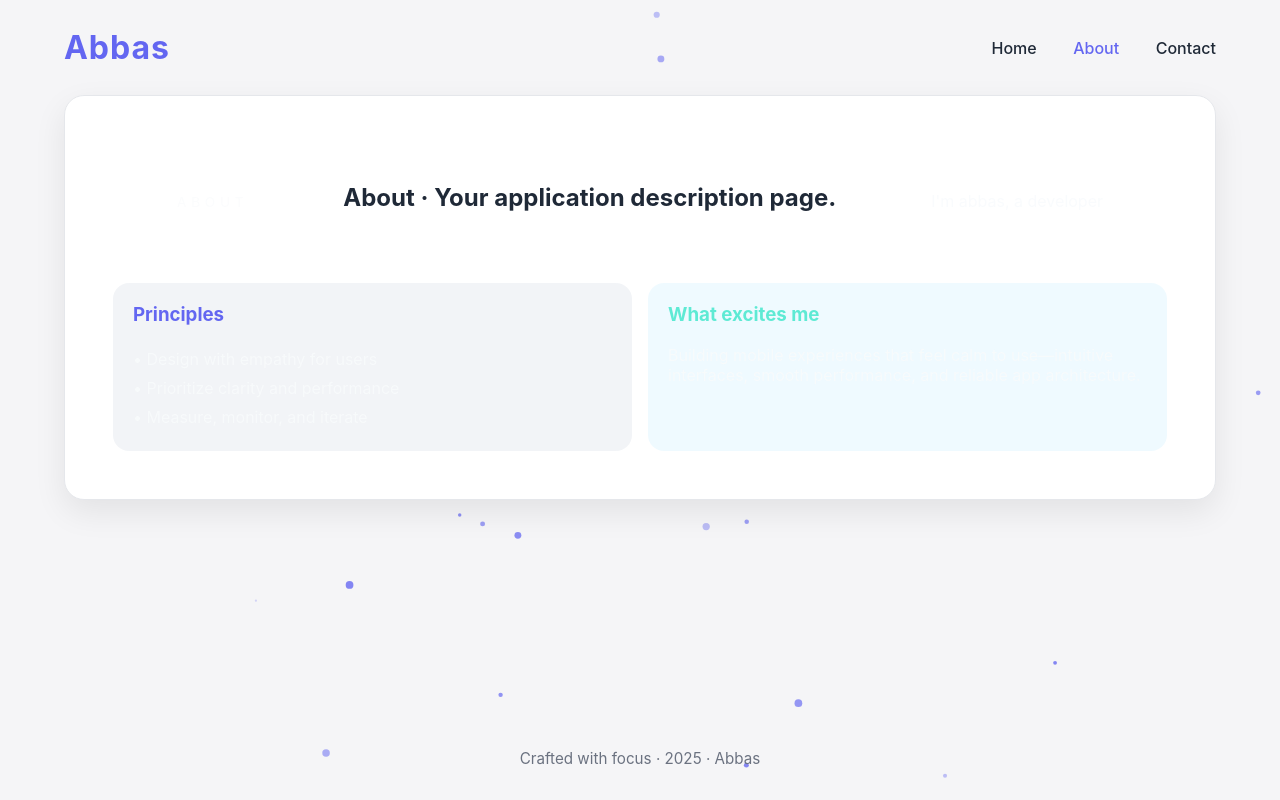
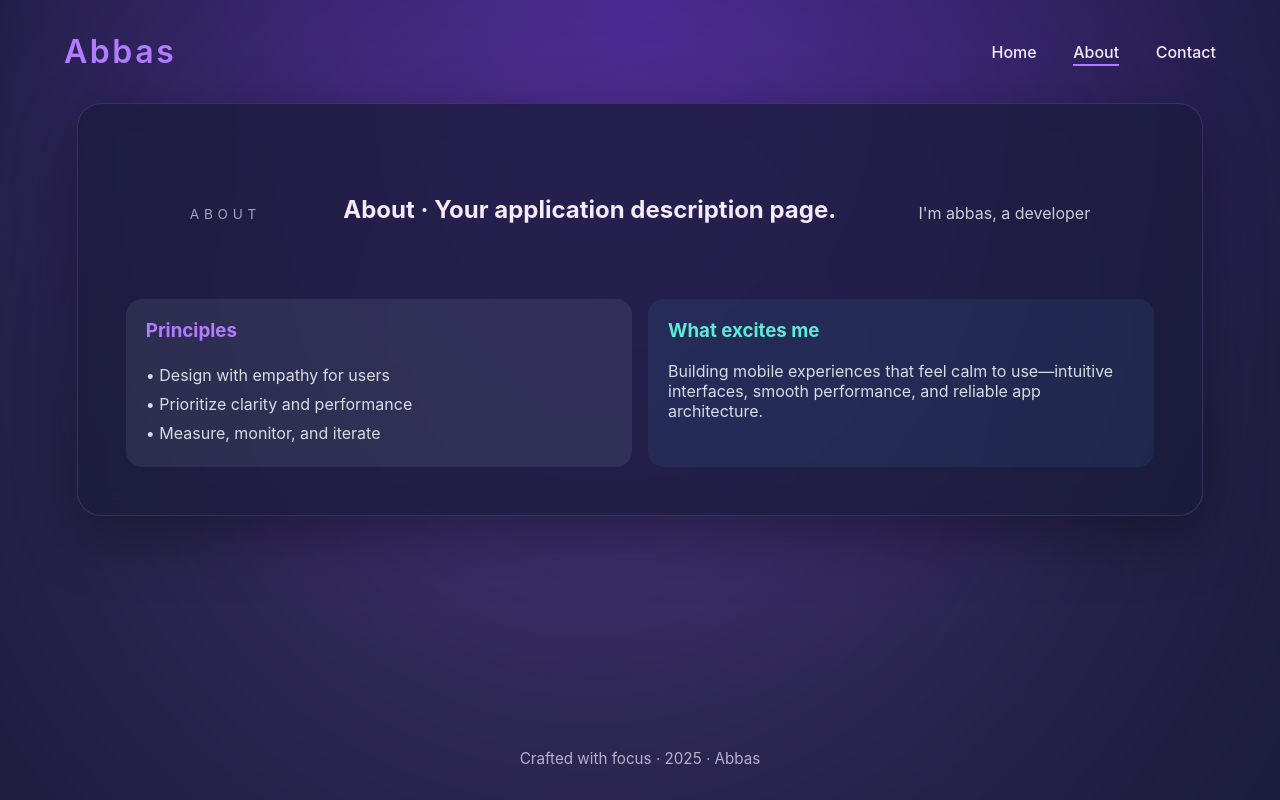
Before and after one commit to nsyedmuntazirabbas/FlaskWebApp1, a Flask app: page /about in a window 1280 px wide. Run offline with Flask 2, Linux system fonts and the light colour scheme; some libraries are stand-ins or nearby versions.

Commit message:
Update layout.html

```diff
--- a/flask_devops_app/FlaskWebProject1/templates/layout.html
+++ b/flask_devops_app/FlaskWebProject1/templates/layout.html
@@ -1,25 +1,24 @@
 <!DOCTYPE html>
 <html lang="en">
-
 <head>
     <meta charset="utf-8" />
-    <meta name="viewport" content="width=device-width, initial-scale=1" />
+    <meta name="viewport" content="width=device-width, initial-scale=1.0" />
     <title>{{ title }} · Abbas</title>
 
     <style>
         :root {
-            --bg: #f5f5f7;
-            --card: #ffffff;
-            --text: #1f2937;
-            --muted: #6b7280;
-            --accent: #6366f1; /* soft indigo */
-            --shadow: rgba(0, 0, 0, 0.08);
+            /* 🌈 Purple Futuristic Theme */
+            --bg: #1a1b3a;
+            --bg-gradient: radial-gradient(circle at top, #3b1e82 0%, #1a1b3a 70%);
+            --card: #262653;
+            --text: #f5eaff;
+            --accent: #b37bff;
         }
 
         body {
             margin: 0;
-            font-family: "Inter", system-ui, sans-serif;
-            background: var(--bg);
+            font-family: "Inter", "Segoe UI", system-ui, -apple-system, sans-serif;
+            background: var(--bg-gradient);
             color: var(--text);
             min-height: 100vh;
             display: flex;
@@ -28,65 +27,81 @@
             overflow-x: hidden;
         }
 
-        /* 🌟 Soft Floating Particles */
-        #particles {
+        /* ✨ Soft Glow Background Animation */
+        #glow-bg {
             position: fixed;
-            top: 0;
-            left: 0;
-            width: 100%;
-            height: 100%;
+            top: -20%;
+            left: -20%;
+            width: 140%;
+            height: 140%;
+            background: radial-gradient(circle, rgba(179, 123, 255, 0.25), transparent 70%);
+            filter: blur(120px);
+            animation: subtleGlow 12s ease-in-out infinite alternate;
+            z-index: -1;
             pointer-events: none;
-            z-index: -1;
+        }
+
+        @keyframes subtleGlow {
+            0% { transform: translate(0, 0) scale(1); }
+            100% { transform: translate(-5%, -5%) scale(1.2); }
         }
 
         header {
-            padding: 1.75rem clamp(1rem, 5vw, 4rem);
+            padding: 2rem clamp(1.5rem, 5vw, 4rem);
             display: flex;
             justify-content: space-between;
             align-items: center;
         }
 
         .brand {
-            font-size: clamp(1.5rem, 3vw, 2rem);
-            font-weight: 700;
+            font-size: clamp(1.25rem, 2.5vw, 2rem);
+            font-weight: 600;
+            letter-spacing: 0.08em;
             color: var(--accent);
-            letter-spacing: 0.03em;
         }
 
         nav a {
             color: var(--text);
             text-decoration: none;
             margin-left: 2rem;
-            font-weight: 500;
+            font-weight: 450;
             position: relative;
-            transition: color 0.25s ease;
         }
 
-        nav a:hover {
-            color: var(--accent);
+        nav a::after {
+            content: "";
+            position: absolute;
+            left: 0;
+            bottom: -4px;
+            width: 0;
+            height: 2px;
+            background: var(--accent);
+            transition: width 0.25s ease;
         }
 
-        nav a.active {
-            color: var(--accent);
+        nav a:hover::after,
+        nav a.active::after {
+            width: 100%;
         }
 
         main {
             flex: 1;
-            padding: 0 clamp(1rem, 5vw, 6rem) 3rem;
+            padding: 0 clamp(1.5rem, 6vw, 6rem) 3rem;
         }
 
         .card {
-            background: var(--card);
-            border-radius: 1.25rem;
+            background: rgba(26, 27, 58, 0.75);
+            border: 1px solid rgba(179, 123, 255, 0.2);
+            border-radius: 1.5rem;
             padding: clamp(1.5rem, 4vw, 3rem);
-            box-shadow: 0 12px 32px var(--shadow);
-            border: 1px solid #e5e7eb;
+            box-shadow: 0 20px 60px rgba(0, 0, 0, 0.35);
+            backdrop-filter: blur(14px);
         }
 
         footer {
             text-align: center;
-            padding: 2rem 0;
-            color: var(--muted);
+            padding: 2rem;
+            color: rgba(245, 234, 255, 0.7);
             font-size: 0.95rem;
         }
 
@@ -95,18 +110,16 @@
                 flex-direction: column;
                 gap: 1rem;
             }
-
             nav a {
-                margin: 0 1rem;
+                margin: 0 0.75rem;
             }
         }
     </style>
 </head>
 
 <body>
-
-
-    <canvas id="particles"></canvas>
+    <!--✨ Soft Glow Effect (replaces fireworks) -->
+    <div id="glow-bg"></div>
 
     <header>
         <div class="brand">Abbas</div>
@@ -127,71 +140,5 @@
         Crafted with focus · {{ year }} · Abbas
     </footer>
 
-    <!-- 🌟 Soft Particle Animation Script -->
-    <script>
-        const canvas = document.getElementById("particles");
-        const ctx = canvas.getContext("2d");
-
-        canvas.width = window.innerWidth;
-        canvas.height = window.innerHeight;
-
-        window.addEventListener("resize", () => {
-            canvas.width = window.innerWidth;
-            canvas.height = window.innerHeight;
-        });
-
-        const particles = [];
-        const particleCount = 35;
-
-        class Particle {
-            constructor() {
-                this.reset();
-            }
-
-            reset() {
-                this.x = Math.random() * canvas.width;
-                this.y = Math.random() * canvas.height;
-                this.size = Math.random() * 3 + 1;
-                this.alpha = Math.random() * 0.6 + 0.2;
-                this.speedX = (Math.random() - 0.5) * 0.3;
-                this.speedY = (Math.random() - 0.5) * 0.3;
-                this.color = "rgba(99,102,241," + this.alpha + ")"; /* soft indigo */
-            }
-
-            update() {
-                this.x += this.speedX;
-                this.y += this.speedY;
-
-                if (this.x < 0 || this.x > canvas.width || this.y < 0 || this.y > canvas.height) {
-                    this.reset();
-                }
-            }
-
-            draw() {
-                ctx.beginPath();
-                ctx.fillStyle = this.color;
-                ctx.arc(this.x, this.y, this.size, 0, Math.PI * 2);
-                ctx.fill();
-            }
-        }
-
-        for (let i = 0; i < particleCount; i++) {
-            particles.push(new Particle());
-        }
-
-        function animate() {
-            ctx.clearRect(0, 0, canvas.width, canvas.height);
-
-            particles.forEach(p => {
-                p.update();
-                p.draw();
-            });
-
-            requestAnimationFrame(animate);
-        }
-
-        animate();
-    </script>
 </body>
-
 </html>
```
